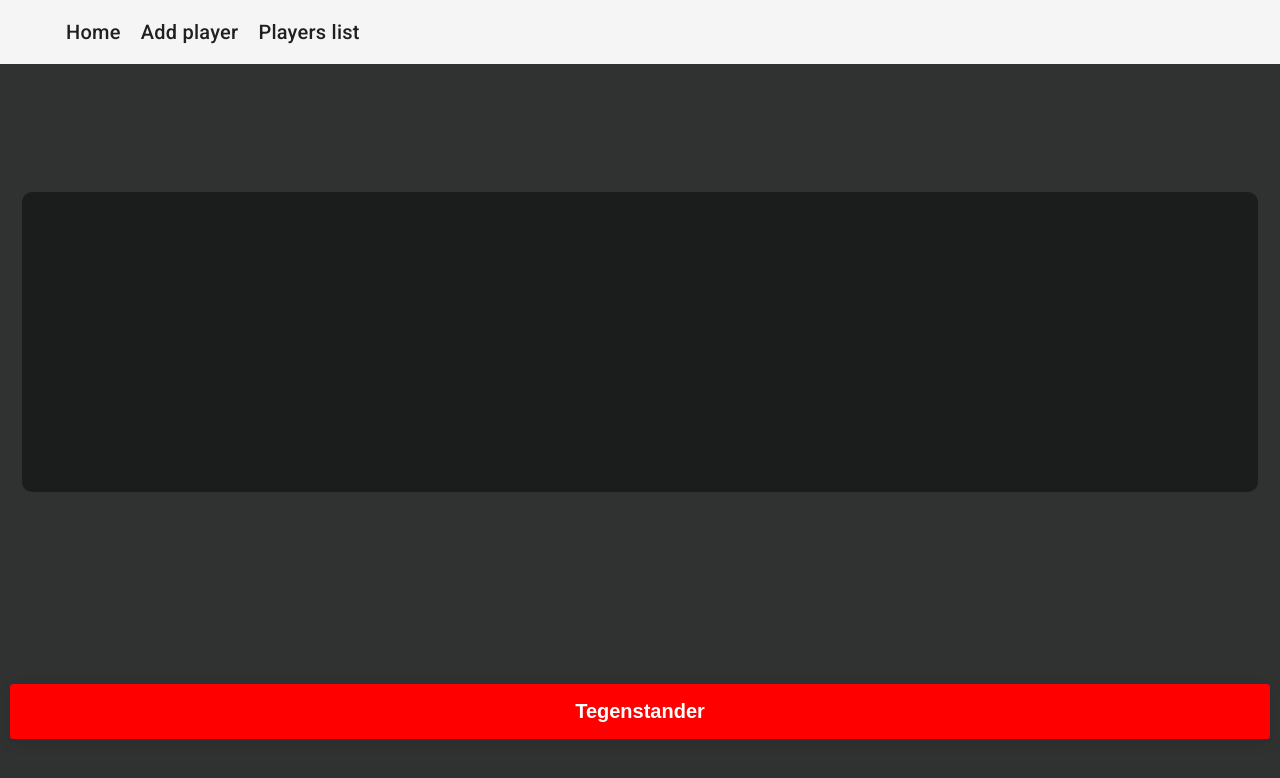
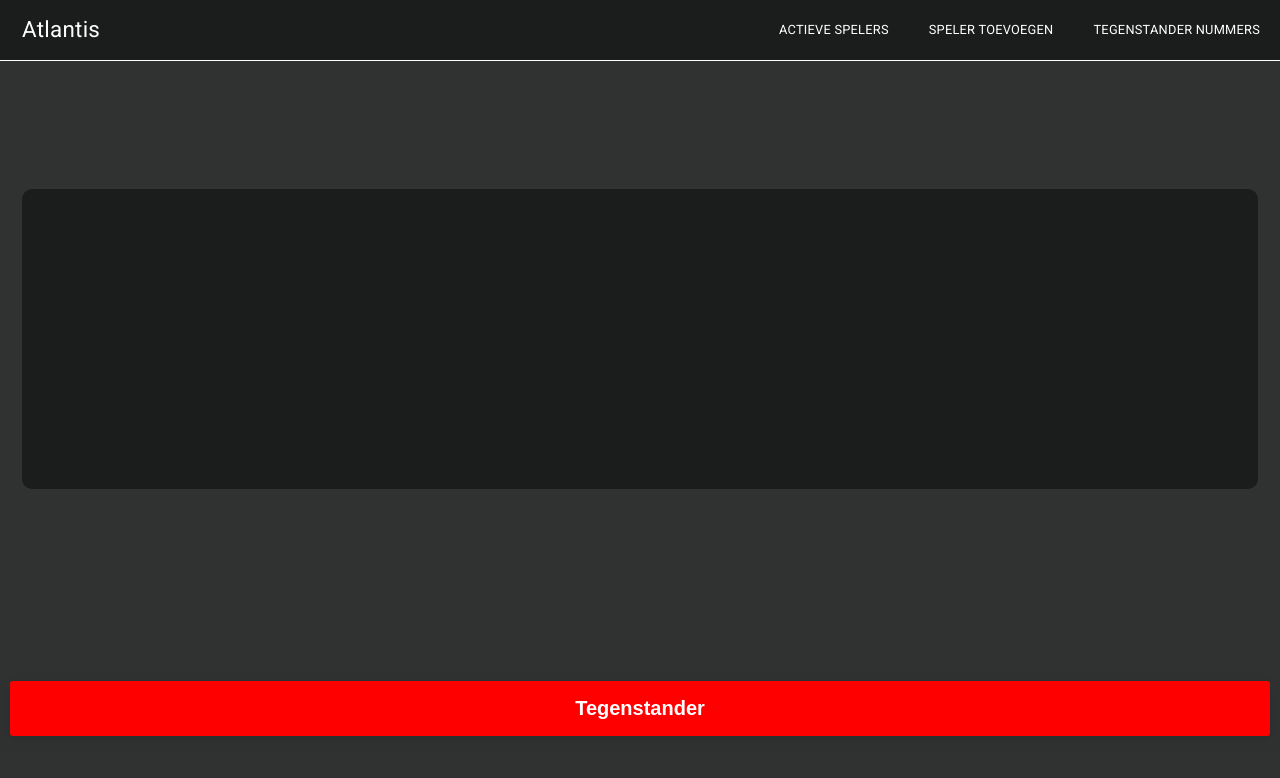
Before and after one commit to larsvdsluijs/goaltunes, an Angular app in the folder goaltunes/: page / in a window 1280 px wide. Shown: the top 778 px of the page. Built offline with nearby package versions, Linux system fonts and the light colour scheme.

Commit message:
navbar toegevoegd

```diff
--- a/goaltunes/src/app/navbar/navbar.component.html
+++ b/goaltunes/src/app/navbar/navbar.component.html
@@ -1,9 +1,15 @@
-<nav>
-  <mat-toolbar>
-    <ul>
-      <li (click)="goTo('')">Home</li>
-      <li (click)="addPlayerDialog()">Add player</li>
-      <li (click)="goTo('/players')">Players list</li>
-    </ul>
-  </mat-toolbar>
+<nav id="my-first">
+  <ul>
+    <li class="logotype">
+      <a>Atlantis</a>
+    </li>
+    <li class="burger" (click)="toggleMenu()">
+      <i class="material-icons">{{ isMenuOpen ? "close" : "menu" }}</i>
+    </li>
+    <li class="menu" [class.is-open]="isMenuOpen">
+      <a (click)="goTo('')" class="menu-item">Actieve Spelers</a>
+      <a (click)="goTo('players')" class="menu-item">Speler Toevoegen</a>
+      <a (click)="goTo('')" class="menu-item">Tegenstander nummers</a>
+    </li>
+  </ul>
 </nav>
--- a/goaltunes/src/app/navbar/navbar.component.scss
+++ b/goaltunes/src/app/navbar/navbar.component.scss
@@ -1,9 +1,75 @@
-nav ul {
-  list-style-type: none;
-  display: flex;
-  margin-right: 30px;
+$menuHeight: 60px;
+$menuBreakpoint: 768px;
+
+#my-first {
+  ul {
+    position: relative;
+    margin: 0;
+    padding: 0;
+    display: flex;
+    align-items: center;
+    justify-content: space-between;
+    background: #1b1c1c;
+    box-shadow: 0 2px 4px rgba(0, 0, 0, 0.2);
+    border-bottom: 1px solid #fff;
+  }
+
+  .logotype {
+    a {
+      padding: 0 8px;
+      font-size: 1.4rem;
+      text-decoration: none;
+      color: #fff;
+      margin-left: 15%;
+    }
+  }
+
+  .burger {
+    padding: 0 10px;
+    border-left: 1px solid #fff;
+    display: none;
+    cursor: pointer;
+
+    i {
+      color: #fff;
+      line-height: $menuHeight;
+    }
+
+    @media (max-width: $menuBreakpoint) {
+      display: block;
+    }
+  }
+
+  .menu {
+    display: flex;
+    align-items: center;
+
+    @media (max-width: $menuBreakpoint) {
+      display: none;
+
+      &.is-open {
+        display: block;
+        position: absolute;
+        top: #{$menuHeight + 2};
+        background: #1b1c1c;
+        width: 100%;
+        z-index: 1000;
+
+        .menu-item {
+          border-bottom: 1px solid #fff;
+        }
+      }
+    }
+
+    .menu-item {
+      padding: 0 20px;
+      height: $menuHeight;
+      line-height: $menuHeight;
+      text-decoration: none;
+      display: block;
+      text-transform: uppercase;
+      font-size: 0.8rem;
+      color: #fff;
+    }
+  }
 }
-
-nav ul li {
-  margin: 0 10px;
-}
--- a/goaltunes/src/app/navbar/navbar.component.ts
+++ b/goaltunes/src/app/navbar/navbar.component.ts
@@ -15,13 +15,14 @@ export class NavbarComponent {
     public router: Router) {
   }
 
+  isMenuOpen = false;
+
   goTo(url: string) {
     this.router.navigate([url])
+    this.isMenuOpen = false;
   }
-  addPlayerDialog(): void {
-    this.dialog.open(AddPlayerComponent, {
-      width: '90%',
-      height: '50%'
-    })
+
+  toggleMenu(): void {
+    this.isMenuOpen = !this.isMenuOpen;
   }
 }
```
